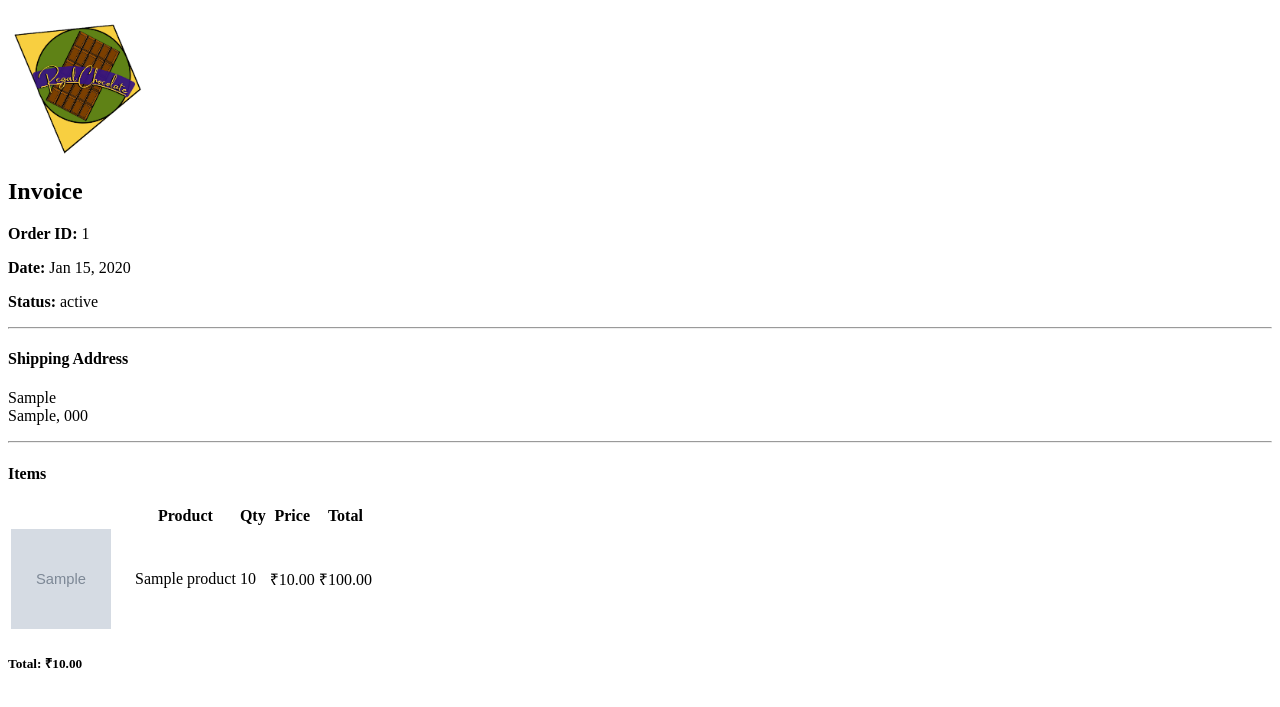
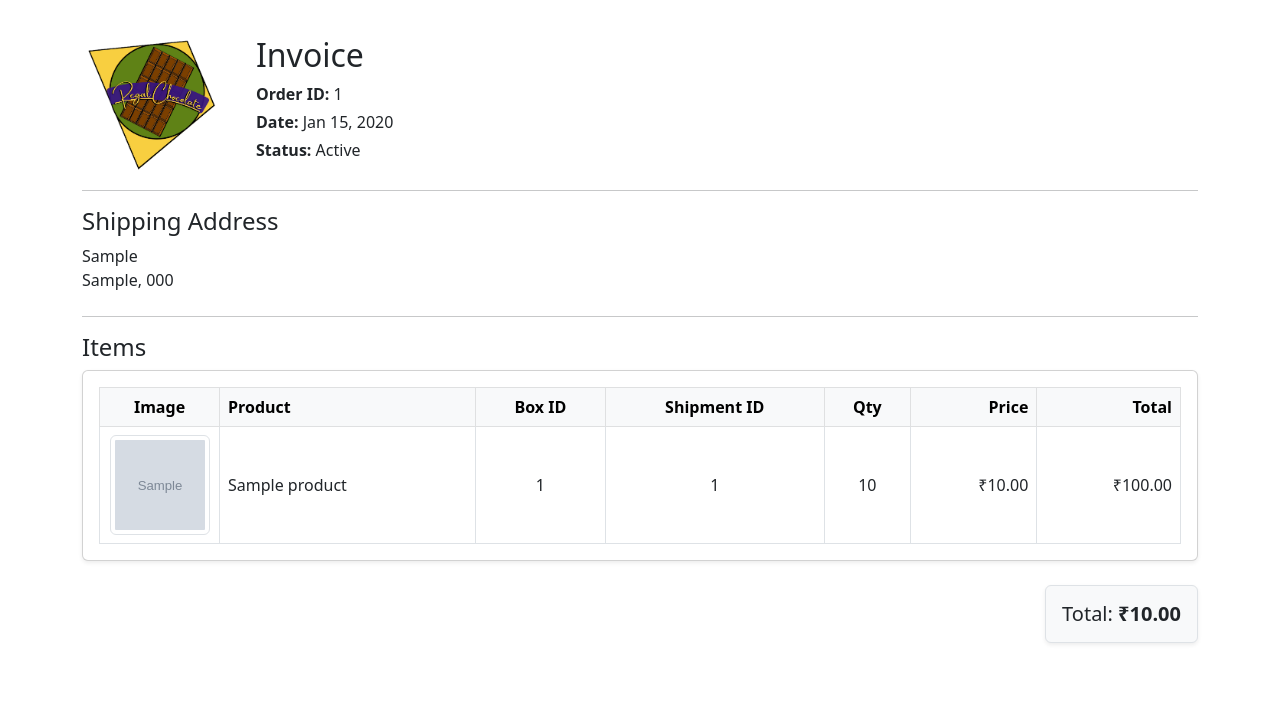
Before and after one commit to fjye1/chocolate_website, a Flask app: page /invoice/1 in a window 1280 px wide. Shown: the top 707 px of the page. Run offline with Flask 3, Linux system fonts and the light colour scheme; a user stored in the database is signed in; tables that the repository leaves empty hold one stand-in row (values such as "Sample post"); grey boxes marked "Sample" are stand-in pictures; some libraries are stand-ins or nearby versions.

Commit message:
add bootstrap to the invoice page

```diff
--- a/templates/invoice.html
+++ b/templates/invoice.html
@@ -1,16 +1,12 @@
-<link
-    rel="icon"
-    type="image/svg+xml"
-    href="{{ url_for('static', filename='assets/Choc_flav.svg') }}"
-/>
-<div class="w-100  text-white">
-    <div class="container">
-        <div class="row align-items-center">
+<link rel="icon" type="image/svg+xml" href="{{ url_for('static', filename='assets/Choc_flav.svg') }}" />
+<link href="https://cdn.jsdelivr.net/npm/bootstrap@5.3.0/dist/css/bootstrap.min.css" rel="stylesheet">
+<div class="container my-4">
+    <!-- Header -->
+    <div class="row align-items-center mb-3">
         <div class="col-auto">
             <img src="{{ url_for('static', filename='images/Logo_small.png') }}"
                  alt="Site Logo"
                  width="150" height="150" class="rounded">
-
         </div>
         <div class="col">
             <h2 class="mb-2">Invoice</h2>
@@ -19,46 +15,59 @@
             <p class="mb-0"><strong>Status:</strong> <span class="text-capitalize">{{ order.status }}</span></p>
         </div>
     </div>
-    </div>
-</div>
+
     <hr>
 
+    <!-- Shipping Address -->
     <h4>Shipping Address</h4>
-<p>
+    <p class="mb-4">
         {{ order.shipping_address.street }}<br>
         {{ order.shipping_address.city }}, {{ order.shipping_address.postcode }}
     </p>
+
     <hr>
 
+    <!-- Items Table -->
     <h4>Items</h4>
-<table class="table table-striped align-middle">
+    <div class="card shadow-sm mb-4">
+        <div class="card-body p-3">
+            <table class="table table-bordered align-middle mb-0" style="border-color:#dee2e6;">
                 <thead class="table-light">
                     <tr>
-        <th style="width: 120px;"></th>
+                        <th style="width:120px; text-align:center;">Image</th>
                         <th>Product</th>
-        <th>Qty</th>
-        <th>Price</th>
-        <th>Total</th>
+                        <th style="text-align:center;">Box ID</th>
+                        <th style="text-align:center;">Shipment ID</th>
+                        <th style="text-align:center;">Qty</th>
+                        <th style="text-align:right;">Price</th>
+                        <th style="text-align:right;">Total</th>
                     </tr>
                 </thead>
                 <tbody>
                     {% for item in order.order_items %}
                     <tr>
-        <td>
+                        <td class="text-center">
                             <img src="{{ url_for('static', filename=item.product.image) }}"
                                  alt="{{ item.product.name }}"
-                 class="img-thumbnail" style="max-width: 100px; height: 100px; object-fit: cover;">
+                                 class="img-thumbnail" style="max-width:100px; height:100px; object-fit:cover;">
                         </td>
                         <td>{{ item.product.name }}</td>
-        <td>{{ item.quantity }}</td>
-        <td>₹{{ '%.2f' % item.price_at_purchase }}</td>
-        <td>₹{{ '%.2f' % (item.quantity * item.price_at_purchase) }}</td>
+                        <td class="text-center">{{ item.box_id }}</td>
+                        <td class="text-center">{{ item.shipment_id }}</td>
+                        <td class="text-center">{{ item.quantity }}</td>
+                        <td class="text-end">₹{{ '%.2f' % item.price_at_purchase }}</td>
+                        <td class="text-end">₹{{ '%.2f' % (item.quantity * item.price_at_purchase) }}</td>
                     </tr>
                     {% endfor %}
                 </tbody>
             </table>
-
-<div class="d-flex justify-content-end mt-4">
-    <h5>Total: <strong>₹{{ '%.2f' % order.total_amount }}</strong></h5>
         </div>
     </div>
+
+    <!-- Totals -->
+    <div class="d-flex justify-content-end">
+        <div class="p-3 border rounded shadow-sm bg-light">
+            <h5 class="mb-0">Total: <strong>₹{{ '%.2f' % order.total_amount }}</strong></h5>
+        </div>
+    </div>
+</div>
```
Lines whose indentation alone changed are shown as unchanged.
